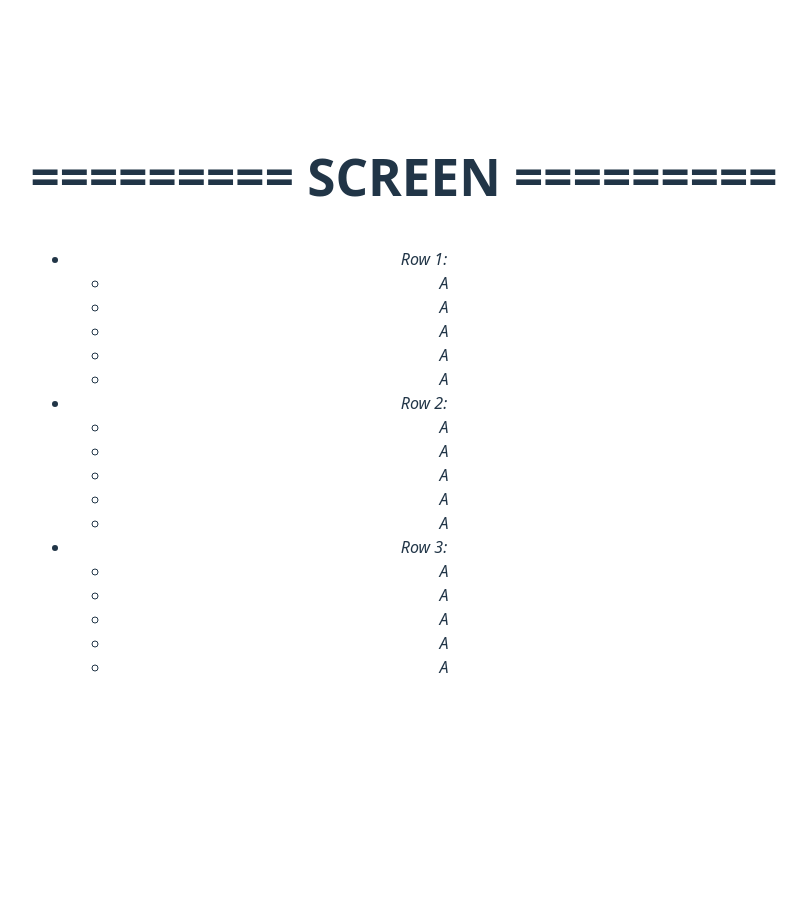
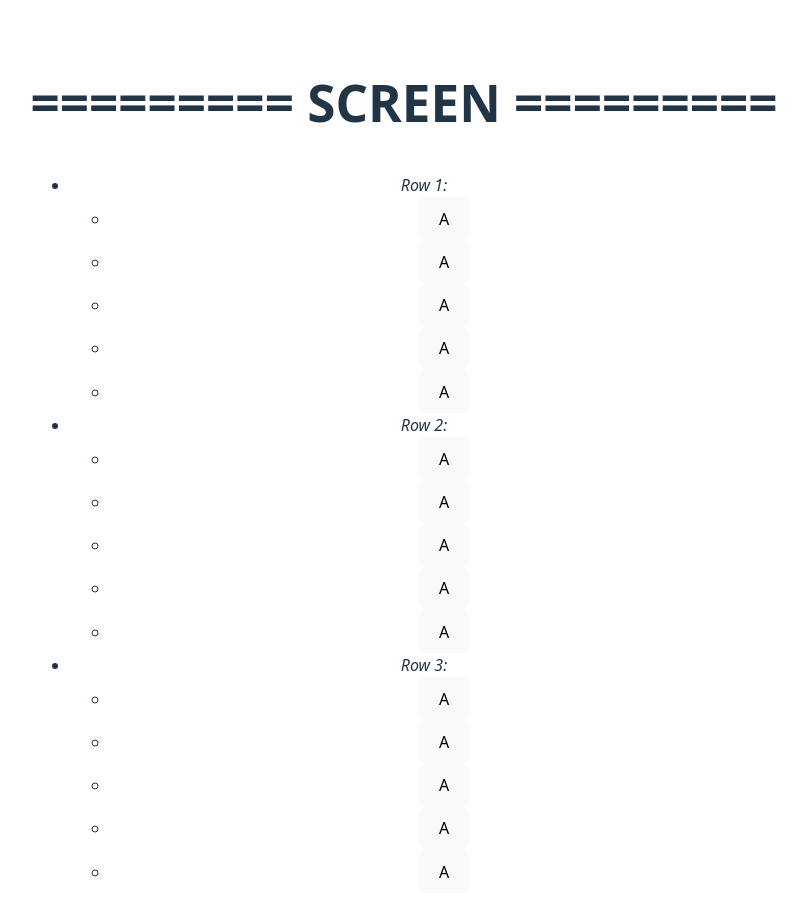
Before and after one commit to LucasMezzaJalaUniversity/bootcamp-frontend-25, a React (Vite) app in the folder vite-project/: page / in a window 1280 px wide. Shown: the top 916 px of the page, without its empty margins (236-1043 px from the left). Before the commit the page ends 800 px from the top, so only its background shows below. Built offline with nearby package versions, Linux system fonts and the light colour scheme.

Commit message:
use a state to show a msg and use a button as a seat to can reserve it

```diff
--- a/vite-project/src/components/Cinema.jsx
+++ b/vite-project/src/components/Cinema.jsx
@@ -1,7 +1,7 @@
 import { useState } from "react"
 
 export const Cinema = ({ row, rowsSeats }) => {
-  const [cinemaSeats, setCinemaSeats] = useState(
+  const [ cinemaSeats, setCinemaSeats ] = useState(
     Array.from({ length: row }, (row, rowIndex) => {
       return Array.from({ length: rowsSeats }, (seat, seatIndex) => {
         return {
@@ -12,31 +12,25 @@ export const Cinema = ({ row, rowsSeats }) => {
       })
     })
   )
+  const [ state, setState ] = useState('')
 
   const reserveSeat = (selectedRow, selectedSeat) => {
-    if((selectedRow > row || selectedRow < 1) || (selectedSeat > rowsSeats || selectedSeat < 1)) {
-      console.log("The seat must be between 1 - " + row + " rows and 1 - " + rowsSeats + " seats")
+    const getSelectedSeat = cinemaSeats[selectedRow - 1][selectedSeat - 1];
+    if(!getSelectedSeat.reserved) {
+      setCinemaSeats(prevState => (
+        prevState.map((rowSeat, rowIdx) =>
+          rowSeat.map((elm, elmIdx) =>
+            rowIdx + 1 === selectedRow && elmIdx + 1 === selectedSeat
+              ? { ...elm, reserved: true }
+              : elm
+          )
+        )
+      ))
+      setState("You reserve this seat (" + selectedRow + " row, " + selectedSeat + " seat) ")
     } else {
-      const selectedSeat = cinemaSeats[selectedRow - 1][selectedSeat - 1];
-      if(!selectedSeat.reserved) {
-        console.log("You reserve this seat (" + selectedRow + " row, " + selectedSeat + " seat) ")
-        setCinemaSeats(prevState => (
-          prevState.map((rowSeat, rowIdx) => {
-            rowSeat.map((elm, elmIdx) => {
-              if(rowIdx === selectedRow && elmIdx == selectedSeat) {
-                return { ...elm, reserved: true }
-              }
-              return elm;
-            })
-          })
-        ))
-      } else {
-        console.log("This seat (" + selectedRow + " row, " + selectedSeat + " seat) has already reserved")
-      }
+      setState("This seat (" + selectedRow + " row, " + selectedSeat + " seat) has already reserved")
     }
   }
-
-  console.log(cinemaSeats)
 
   return (
     <section>
@@ -46,15 +40,16 @@ export const Cinema = ({ row, rowsSeats }) => {
           <li key={idx}>
             <em>Row {idx + 1}:</em>
             <ul>
-              {elm.map((seat, seatIdx) => (
-                <li key={seatIdx}>
-                  <em>{seat.reserved ? 'R' : 'A'}</em>
+              {elm.map((seat) => (
+                <li key={seat.seat}>
+                  <button onClick={e => reserveSeat(idx + 1, seat.seat)}>{seat.reserved ? 'R' : 'A'}</button>
                 </li>
               ))}
             </ul>
           </li>
         ))}
       </ul>
+      {state && <p>{state}</p>}
     </section>
   )
 }
```
